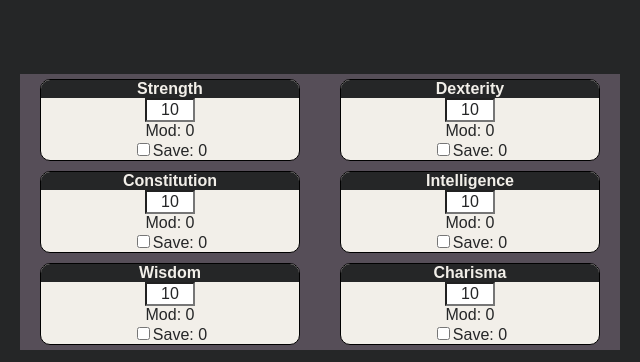
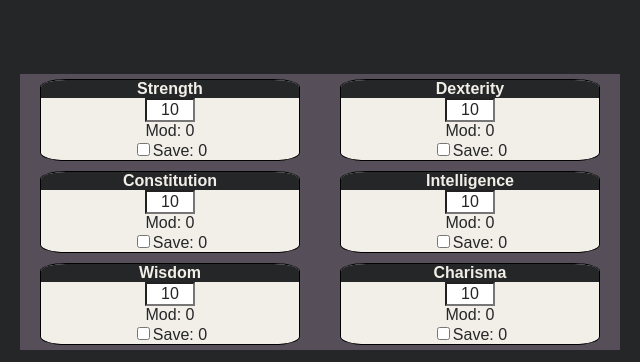
Before and after one commit to fterdal/Character-Sheet, a React app: page / in a window 1280 px wide. Shown: the part 259-621 px from the top of the page, 320-960 px from the left. Built offline with nearby package versions, Linux system fonts and the light colour scheme.

Commit message:
tiny updte

```diff
--- a/client/components/AbilityScore.scss
+++ b/client/components/AbilityScore.scss
@@ -5,7 +5,7 @@
     color: $color5;
   }
   border: 1px solid black;
-  border-radius: 10px;
+  border-radius: 10%;
   overflow: hidden;
   display: flex;
   justify-content: center;
```
